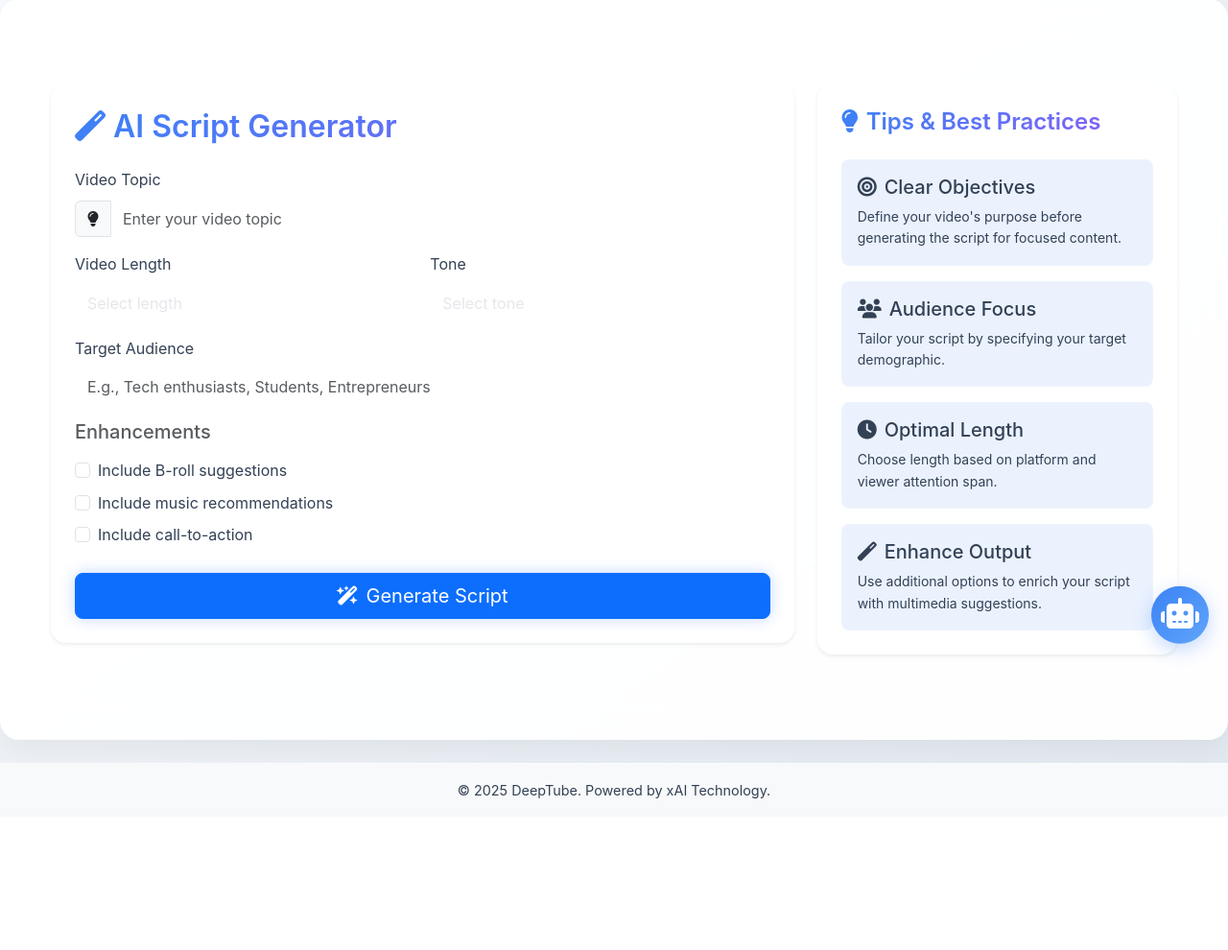
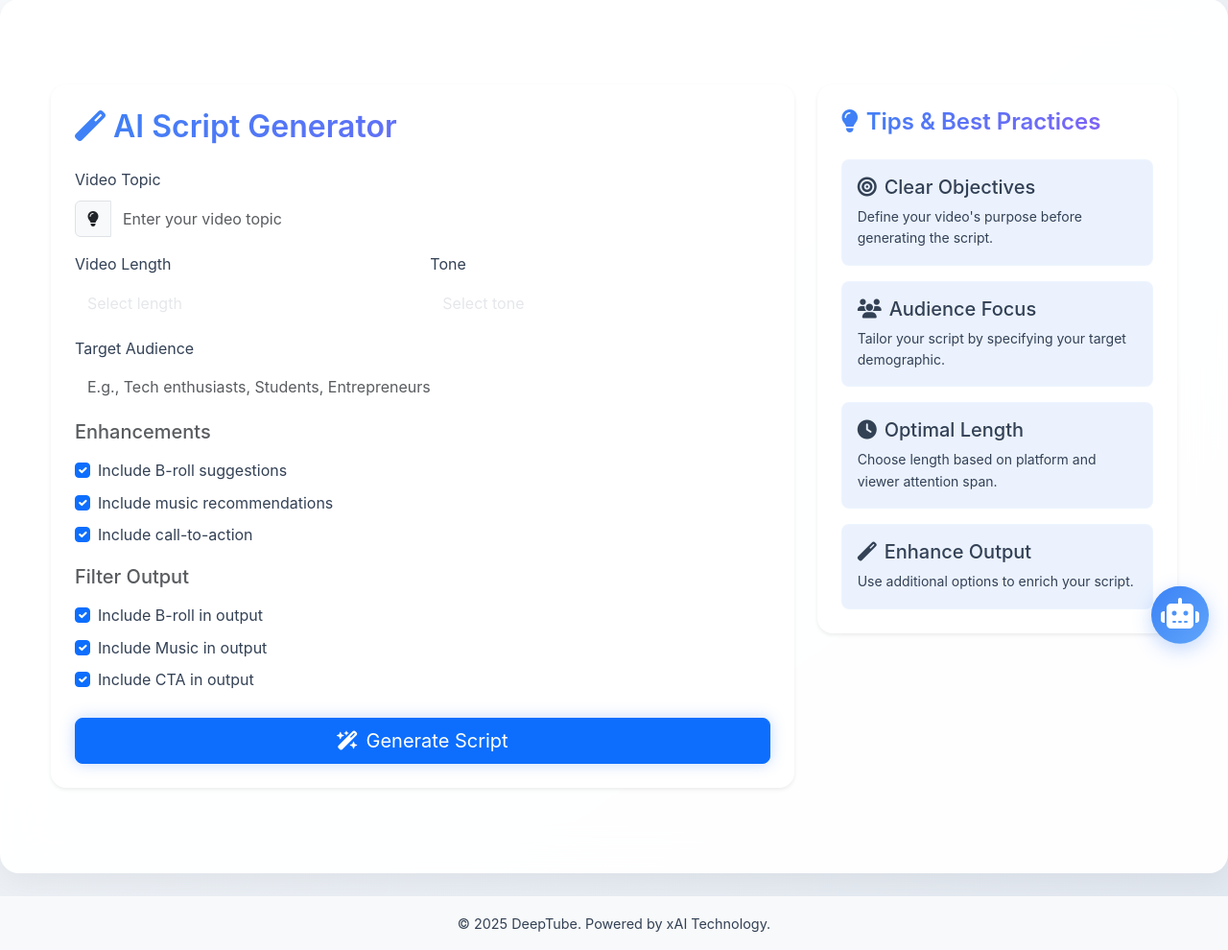
Before and after one commit to Waqas-Baloch99/DeepTube, a Django app: page /script_generation/ in a window 1280 px wide. Shown: the part 104-1094 px from the top of the page at 96% size. Before the commit the page ends 937 px from the top, so only its background shows below. Run offline with Django 5.2, Linux system fonts and the light colour scheme.

Commit message:
Update script_generation.html

```diff
--- a/youtubeapp/templates/youtubeapp/script_generation.html
+++ b/youtubeapp/templates/youtubeapp/script_generation.html
@@ -70,21 +70,44 @@
                         <div class="col-12 mt-3">
                             <h5 class="text-muted mb-3">Enhancements</h5>
                             <div class="form-check mb-2">
-                                <input class="form-check-input" type="checkbox" id="addBroll">
+                                <input class="form-check-input" type="checkbox" id="addBroll" checked>
                                 <label class="form-check-label" for="addBroll">
                                     Include B-roll suggestions
                                 </label>
                             </div>
                             <div class="form-check mb-2">
-                                <input class="form-check-input" type="checkbox" id="addMusic">
+                                <input class="form-check-input" type="checkbox" id="addMusic" checked>
                                 <label class="form-check-label" for="addMusic">
                                     Include music recommendations
                                 </label>
                             </div>
                             <div class="form-check">
-                                <input class="form-check-input" type="checkbox" id="addCTA">
+                                <input class="form-check-input" type="checkbox" id="addCTA" checked>
                                 <label class="form-check-label" for="addCTA">
                                     Include call-to-action
+                                </label>
+                            </div>
+                        </div>
+
+                        <!-- Filter Options -->
+                        <div class="col-12 mt-3">
+                            <h5 class="text-muted mb-3">Filter Output</h5>
+                            <div class="form-check mb-2">
+                                <input class="form-check-input" type="checkbox" id="excludeBroll" checked>
+                                <label class="form-check-label" for="excludeBroll">
+                                    Include B-roll in output
+                                </label>
+                            </div>
+                            <div class="form-check mb-2">
+                                <input class="form-check-input" type="checkbox" id="excludeMusic" checked>
+                                <label class="form-check-label" for="excludeMusic">
+                                    Include Music in output
+                                </label>
+                            </div>
+                            <div class="form-check">
+                                <input class="form-check-input" type="checkbox" id="excludeCTA" checked>
+                                <label class="form-check-label" for="excludeCTA">
+                                    Include CTA in output
                                 </label>
                             </div>
                         </div>
@@ -103,21 +126,21 @@
             <!-- Generated Script Display -->
             <div class="glass-panel mt-4 p-4 rounded-4 shadow-sm" id="scriptOutput" style="display: none;">
                 <div class="d-flex justify-content-between align-items-center mb-4">
-                    <h3 class="gradient-text">Your DeepSeek-Generated Script</h3>
+                    <h3 class="gradient-text">Your Generated Script</h3>
                     <div class="btn-group">
-                        <button class="btn btn-outline-secondary copy-btn"
-                                data-bs-toggle="tooltip" title="Copy to Clipboard">
+                        <button class="btn btn-outline-secondary edit-btn" data-bs-toggle="tooltip" title="Edit Script">
+                            <i class="fas fa-edit"></i>
+                        </button>
+                        <button class="btn btn-outline-secondary copy-btn" data-bs-toggle="tooltip" title="Copy to Clipboard">
                             <i class="fas fa-copy"></i>
                         </button>
-                        <button class="btn btn-outline-secondary download-btn"
-                                data-bs-toggle="tooltip" title="Download as TXT">
+                        <button class="btn btn-outline-secondary download-btn" data-bs-toggle="tooltip" title="Download as TXT">
                             <i class="fas fa-download"></i>
                         </button>
                     </div>
                 </div>
-                <div class="script-content p-3 rounded-3">
-                    <!-- Script content will be inserted here -->
-                </div>
+                <div class="script-content p-3 rounded-3" contenteditable="false"></div>
+                <small class="text-muted mt-2 d-block" id="wordCount"></small>
             </div>
         </div>
 
@@ -129,7 +152,7 @@
                 </h4>
                 <div class="tip-card p-3 mb-3 rounded-3">
                     <h5><i class="fas fa-bullseye me-2"></i>Clear Objectives</h5>
-                    <p class="small mb-0">Define your video's purpose before generating the script for focused content.</p>
+                    <p class="small mb-0">Define your video's purpose before generating the script.</p>
                 </div>
                 <div class="tip-card p-3 mb-3 rounded-3">
                     <h5><i class="fas fa-users me-2"></i>Audience Focus</h5>
@@ -141,7 +164,7 @@
                 </div>
                 <div class="tip-card p-3 rounded-3">
                     <h5><i class="fas fa-magic me-2"></i>Enhance Output</h5>
-                    <p class="small mb-0">Use additional options to enrich your script with multimedia suggestions.</p>
+                    <p class="small mb-0">Use additional options to enrich your script.</p>
                 </div>
             </div>
         </div>
@@ -193,12 +216,34 @@ $(document).ready(function() {
                 return response.json();
             })
             .then(data => {
+                let scriptText = data.script.replace(/\n\s*\n/g, '\n\n').trim();
+
+                // Apply filters
+                if (!$('#excludeBroll').is(':checked')) {
+                    scriptText = scriptText.replace(/B-roll:.*?(?=\n\n|$)/gi, '');
+                }
+                if (!$('#excludeMusic').is(':checked')) {
+                    scriptText = scriptText.replace(/Music:.*?(?=\n\n|$)/gi, '');
+                }
+                if (!$('#excludeCTA').is(':checked')) {
+                    scriptText = scriptText.replace(/Call-to-Action:.*?(?=\n\n|$)/gi, '');
+                }
+
+                // Format section headers
+                scriptText = scriptText.replace(/\[([^\]]+)\]/g, '<strong>[$1]</strong>');
+
                 $('#scriptOutput').slideDown();
-                $('.script-content').text(data.script); // Display raw script text
+                $('.script-content').html(scriptText);
+
+                // Calculate word count
+                const wordCount = scriptText.split(/\s+/).filter(word => word.length > 0).length;
+                $('#wordCount').text(`Word Count: ${wordCount}`);
+
                 btn.prop('disabled', false)
                    .html('<i class="fas fa-wand-magic-sparkles me-2"></i>Generate Script');
             })
             .catch(error => {
+                console.error("Error:", error);
                 $('.script-content').text(`Error: ${error.message}`);
                 $('#scriptOutput').slideDown();
                 btn.prop('disabled', false)
@@ -206,6 +251,15 @@ $(document).ready(function() {
             });
         }
         $form.addClass('was-validated');
+    });
+
+    // Edit Script
+    $('.edit-btn').click(function() {
+        const $content = $('.script-content');
+        const isEditable = $content.attr('contenteditable') === 'true';
+        $content.attr('contenteditable', !isEditable);
+        $(this).toggleClass('btn-primary btn-outline-secondary');
+        $(this).attr('title', isEditable ? 'Edit Script' : 'Save Edit').tooltip('dispose').tooltip();
     });
 
     // Copy to Clipboard
@@ -223,7 +277,7 @@ $(document).ready(function() {
         const url = window.URL.createObjectURL(blob);
         const a = document.createElement('a');
         a.href = url;
-        a.download = 'deepseek_script.txt';
+        a.download = 'generated_script.txt';
         a.click();
         window.URL.revokeObjectURL(url);
     });
```
Also changed, not shown: other parts of youtubeapp/templates/youtubeapp/script_generation.html (+8 -22 lines).
